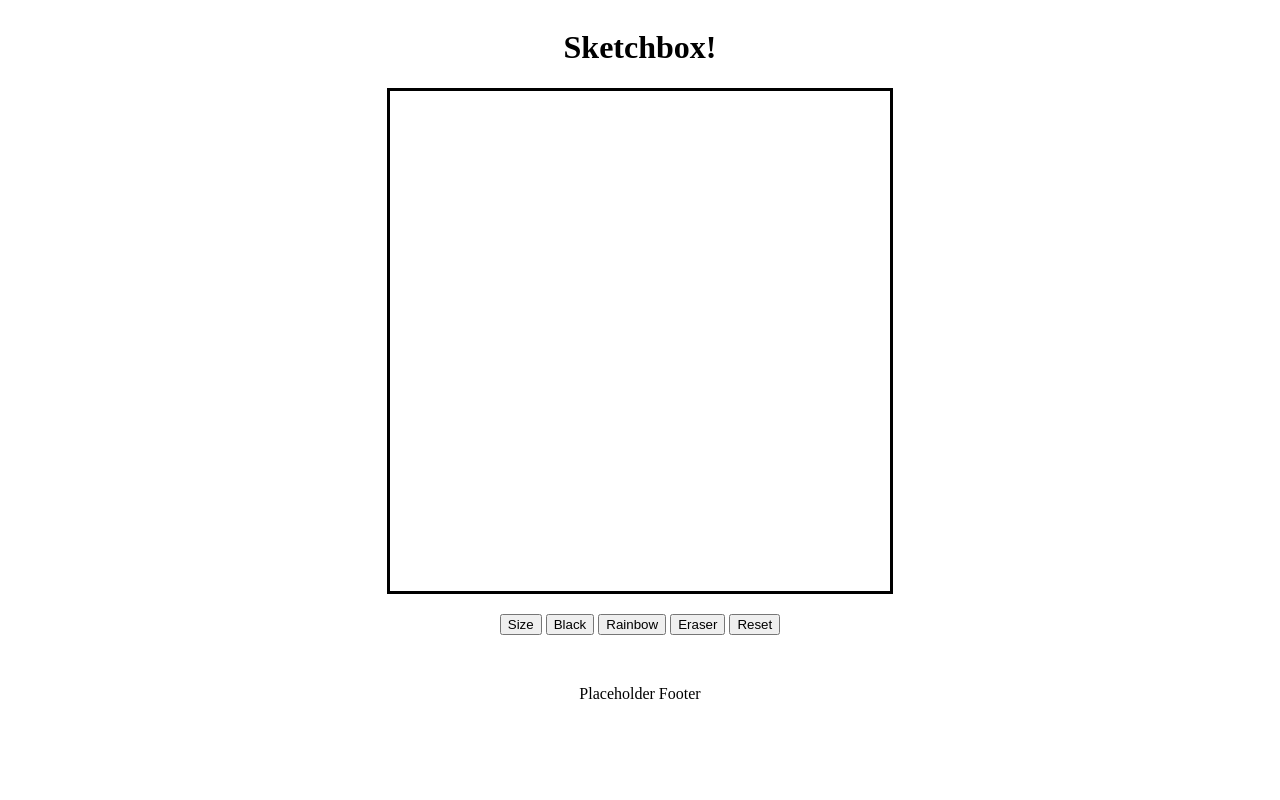
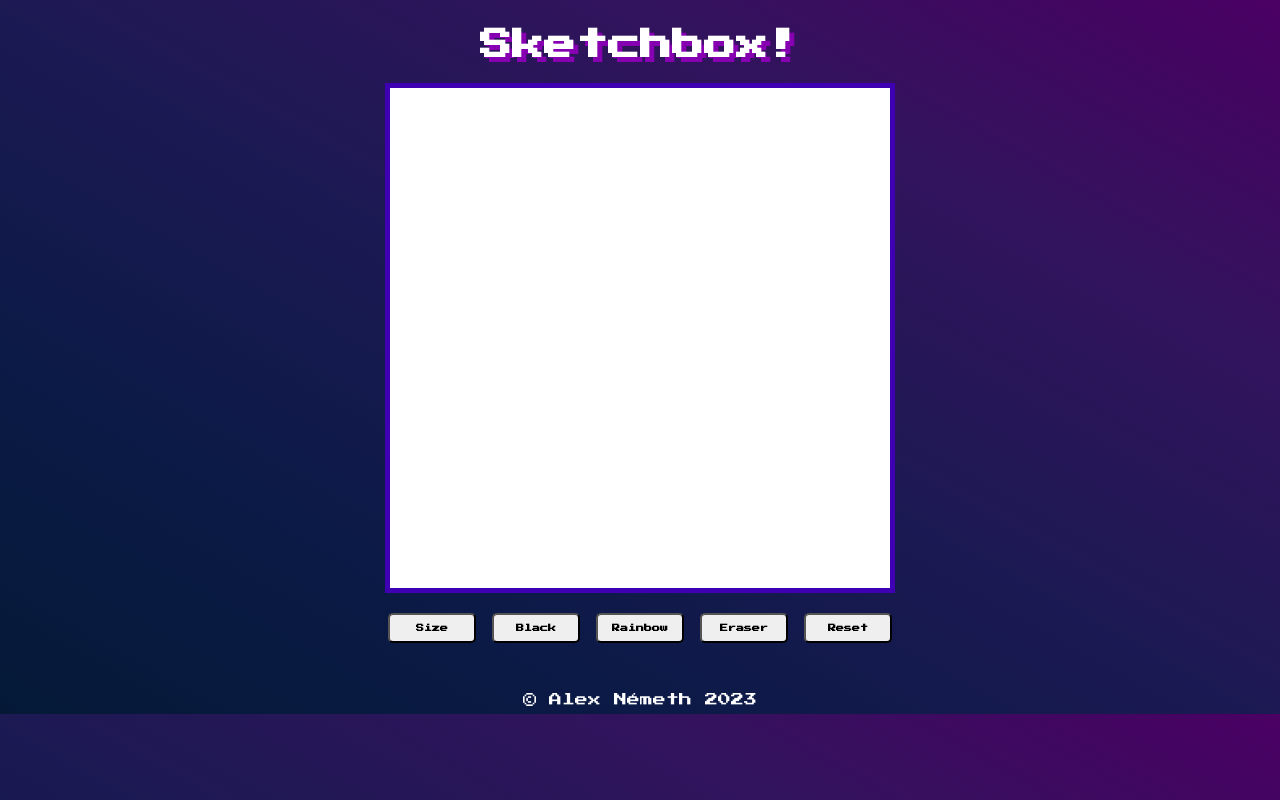
Before and after one commit to alex-nemeth/sketchbox, a plain HTML site: page index.html in a window 1280 px wide. Drawn offline with Linux system fonts and the light colour scheme.

Commit message:
improved style, all buttons functional

```diff
--- a/index.html
+++ b/index.html
@@ -16,8 +16,8 @@
             <button class="black" onclick="setColor('black')">Black</button>
             <button class="random" onclick="setColor('random')">Rainbow</button>
             <button class="erase" onclick="setColor('white')">Eraser</button>
-            <button class="reset" onclick="resetBoxes()">Reset</button>
+            <button class="reset" onclick="reset()">Reset</button>
         </div>
-        <div class="footer">Placeholder Footer</div>
+        <div class="footer">© Alex Németh 2023</div>
     </body>
 </html>
--- a/javascript.js
+++ b/javascript.js
@@ -1,10 +1,10 @@
 let color = "black";
+createBoxes(32);
 
 function createBoxes(size) {
     let container = document.querySelector(".container");
     container.style.gridTemplateColumns = `repeat(${size}, 1fr)`;
     container.style.gridTemplateRows = `repeat(${size}, 1fr)`;
-
     let amountOfBoxes = size * size;
     for (let i = 0; i < amountOfBoxes; i++) {
         let div = document.createElement("div");
@@ -32,11 +32,7 @@ function setColor(colorChoice) {
     color = colorChoice;
 }
 
-function resetBoxes() {
+function reset() {
     let boxes = document.querySelectorAll(".boxes");
-    boxes.style.backgroundColor = "white";
+    boxes.forEach((box) => (box.style.backgroundColor = "white"));
 }
-
-//MAIN
-
-createBoxes(32);
--- a/styles.css
+++ b/styles.css
@@ -1,19 +1,44 @@
+@import url("https://fonts.googleapis.com/css2?family=Press+Start+2P&display=swap");
+
 body {
     display: flex;
     justify-content: center;
     align-items: center;
     flex-direction: column;
+    background-image: linear-gradient(
+        to right top,
+        #051937,
+        #0b1a46,
+        #1c1953,
+        #32135d,
+        #4a0063
+    );
+    font-family: "Press Start 2P", cursive;
+}
+
+h1 {
+    color: white;
+    text-shadow: 5px 5px #8600b2;
 }
 
 .container {
     width: 500px;
     height: 500px;
     display: grid;
-    border: 3px solid black;
+    border: 5px solid rgb(63, 0, 180);
 }
 
 .buttons {
     margin-top: 20px;
+}
+
+button {
+    border-radius: 5px;
+    width: 88px;
+    height: 30px;
+    font-weight: bold;
+    font-family: "Press Start 2P";
+    font-size: 8px;
 }
 
 .boxes {
@@ -23,4 +48,6 @@ body {
 .footer {
     display: flex;
     margin-top: 50px;
+    color: white;
+    font-size: small;
 }
```
